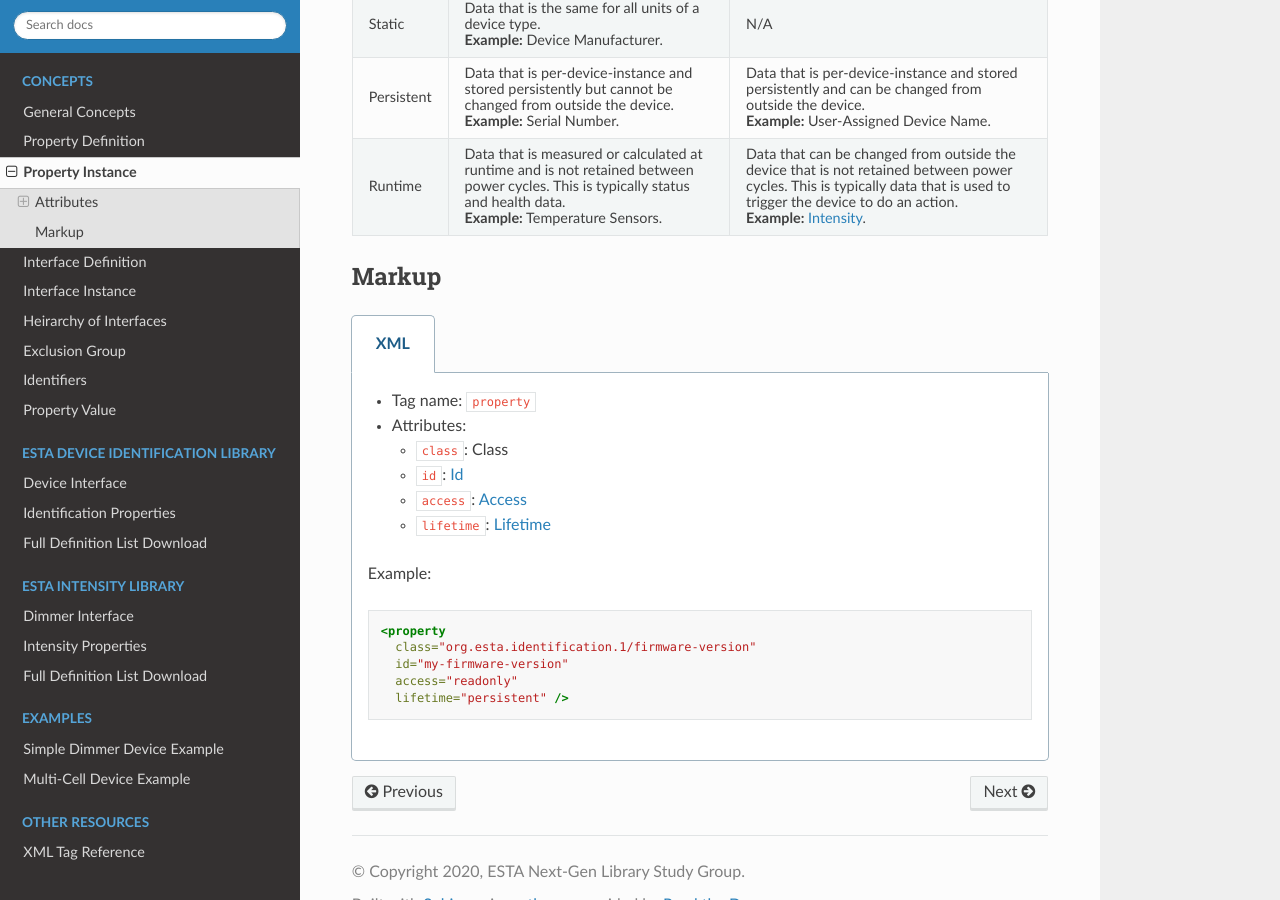
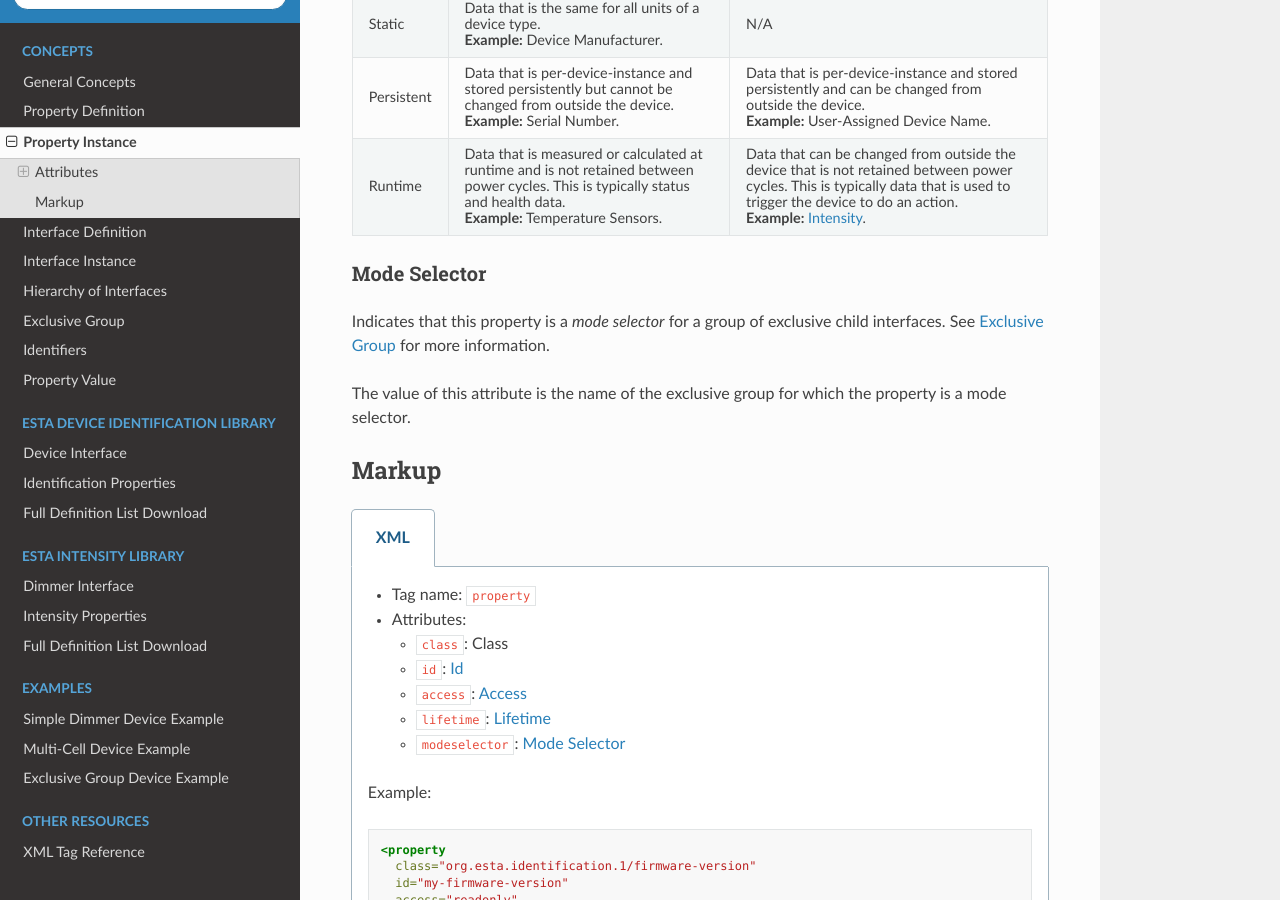
Before and after one commit to samkearney/esta-ngl, a Sphinx documentation site: the page built from docs/concepts/property_instance.rst, in a window 1280 px wide and 900 px high, scrolled down 1073 px. Built offline with Sphinx 7.4.7 and the Read the Docs theme 2.0.0, drawn with Linux system fonts in a browser that asks for light colours.

Commit message:
Add information on exclusive groups

```diff
--- a/docs/concepts/property_instance.rst
+++ b/docs/concepts/property_instance.rst
@@ -81,6 +81,17 @@ changed, and when it is invalidated.
 
        **Example:** :ref:`Intensity<properties-intensity-intensity>`.
 
+.. _concepts-property-instance-mode-selector:
+
+Mode Selector
+=============
+
+Indicates that this property is a *mode selector* for a group of exclusive child interfaces. See
+:ref:`concepts-exclusive-group` for more information.
+
+The value of this attribute is the name of the exclusive group for which the property is a mode
+selector.
+
 .. _concepts-property-instance-markup:
 
 ******
@@ -98,6 +109,7 @@ Markup
       * ``id``: :ref:`concepts-property-instance-id`
       * ``access``: :ref:`Access<concepts-property-instance-access-and-lifetime>`
       * ``lifetime``: :ref:`Lifetime<concepts-property-instance-access-and-lifetime>`
+      * ``modeselector``: :ref:`concepts-property-instance-mode-selector`
 
     Example:
 
--- /dev/null
+++ b/docs/examples/exclusive_group.rst
@@ -0,0 +1,8 @@
+##############################
+Exclusive Group Device Example
+##############################
+
+:download:`Download <exclusive_group.xml>`
+
+.. literalinclude:: exclusive_group.xml
+   :language: xml
--- a/docs/index.rst
+++ b/docs/index.rst
@@ -4,7 +4,7 @@
    contain the root `toctree` directive.
 
 ESTA Next-Gen Library Data Model
-==============================================
+================================
 
 The **Next-Gen Library Data Model** describes a method for describing entertainment technology
 equipment in a machine-readable way.
@@ -18,8 +18,8 @@ equipment in a machine-readable way.
    concepts/property_instance
    concepts/interface_definition
    concepts/interface_instance
-   concepts/interface_heirarchy
-   concepts/exclusion_group
+   concepts/interface_hierarchy
+   concepts/exclusive_group
    concepts/identifiers
    concepts/property_value
 
@@ -45,6 +45,7 @@ equipment in a machine-readable way.
 
    examples/simple_dimmer
    examples/multi_cell
+   examples/exclusive_group
 
 .. toctree::
    :maxdepth: 2
```
Also changed, not shown: docs/concepts/exclusion_group.rst (deleted, +0 -24 lines), docs/concepts/exclusive_group.rst (added, +56 -0 lines), docs/concepts/interface_hierarchy.rst (renamed from docs/concepts/interface_heirarchy.rst, +12 -3 lines), docs/concepts/interface_instance.rst (+9 -0 lines), docs/examples/exclusive_group.xml (renamed from docs/examples/exclusion.xml, +5 -3 lines), docs/examples/modes.xml (added, +40 -0 lines).
